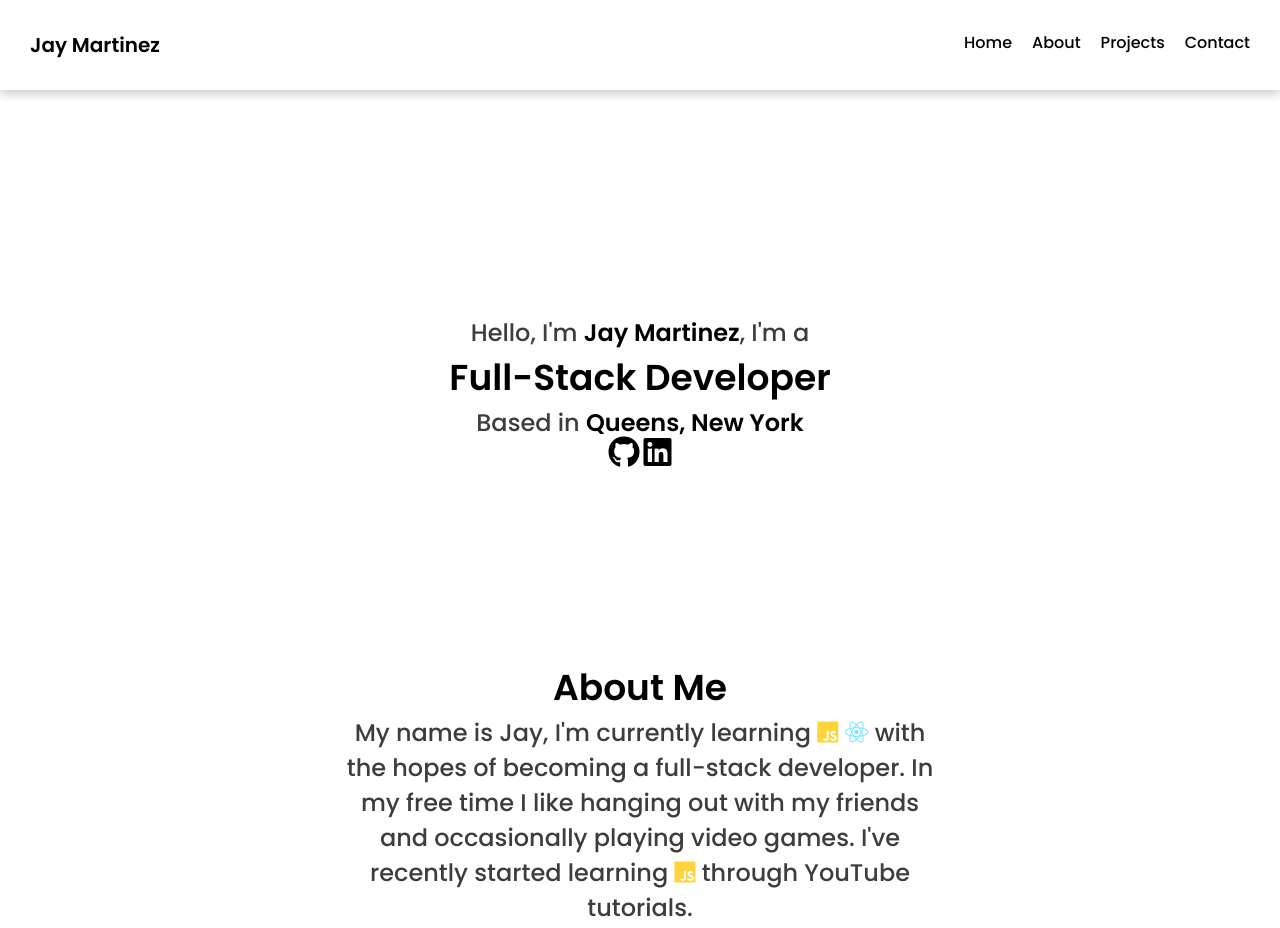
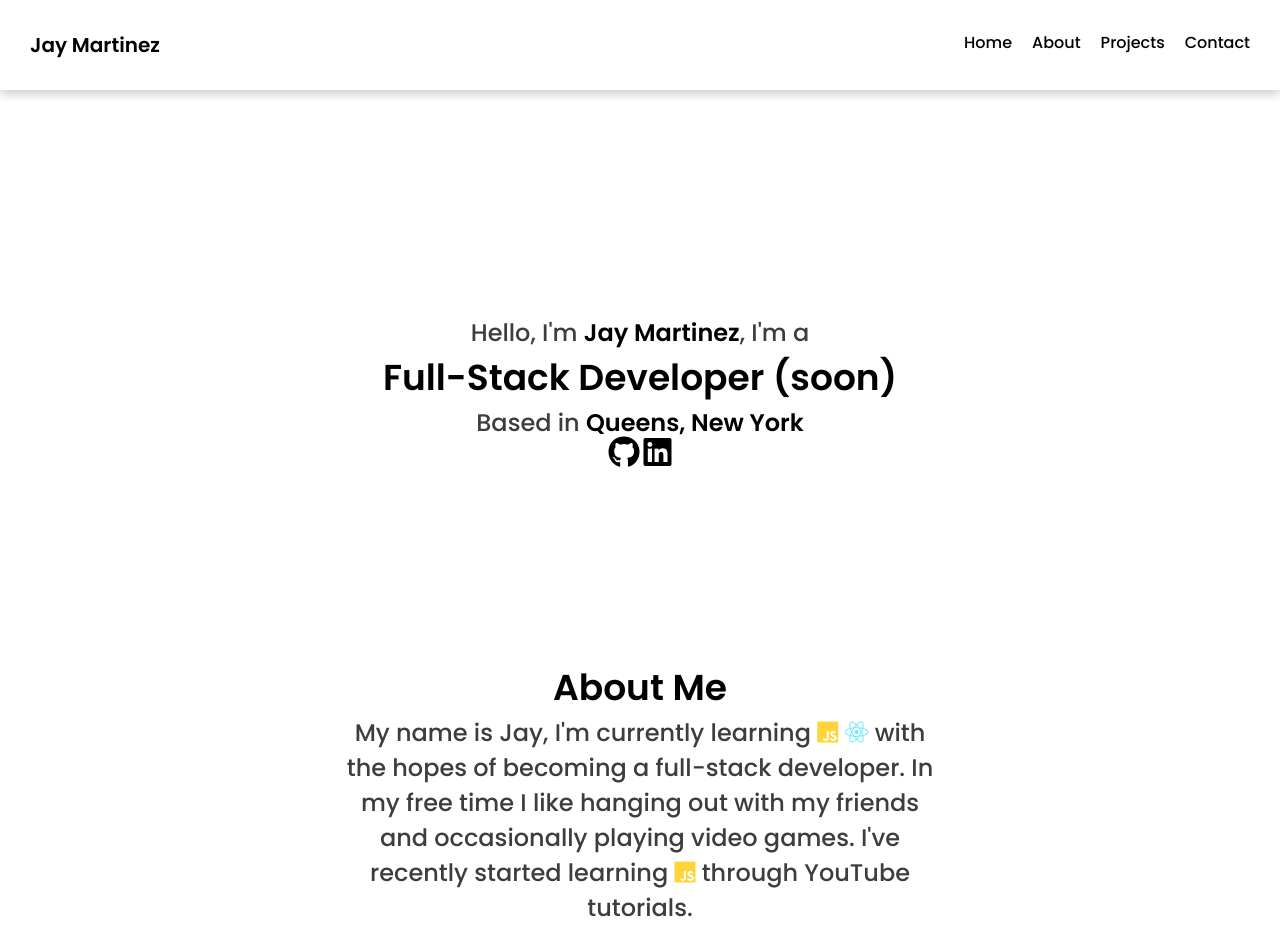
Before and after one commit to jayamartinez/jayamartinez.github.io, a plain HTML site: page index.html in a window 1280 px wide. Shown: the top 928 px of the page. Drawn offline with Linux system fonts and the light colour scheme.

Commit message:
edited index.html (line 30)

```diff
--- a/index.html
+++ b/index.html
@@ -27,7 +27,7 @@
       <br />
       <section id="home">
         <h2>Hello, I'm <span class="name">Jay Martinez</span>, I'm a</h2>
-        <h1>Full-Stack Developer</h1>
+        <h1>Full-Stack Developer (soon)</h1>
         <h2>Based in <span id="location">Queens, New York</span></h2>
         <div class="icon-container">
           <a href="https://github.com/jayamartinez" target="_blank">
```
